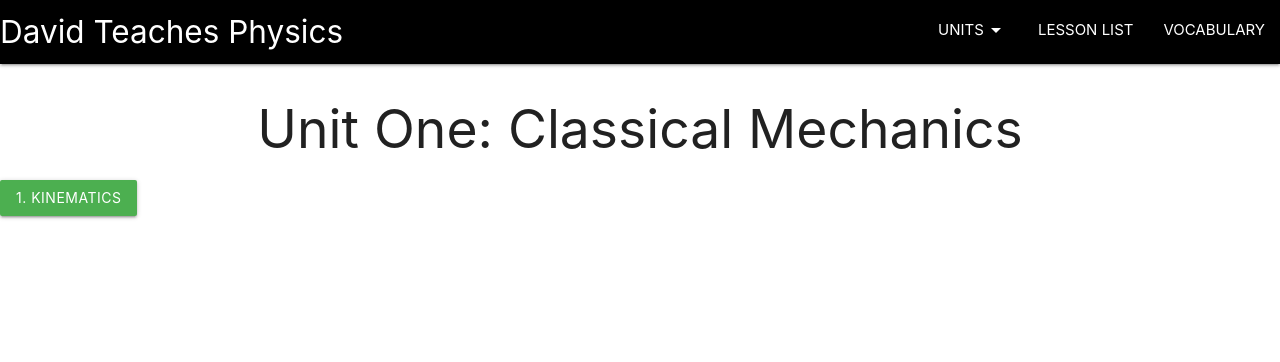
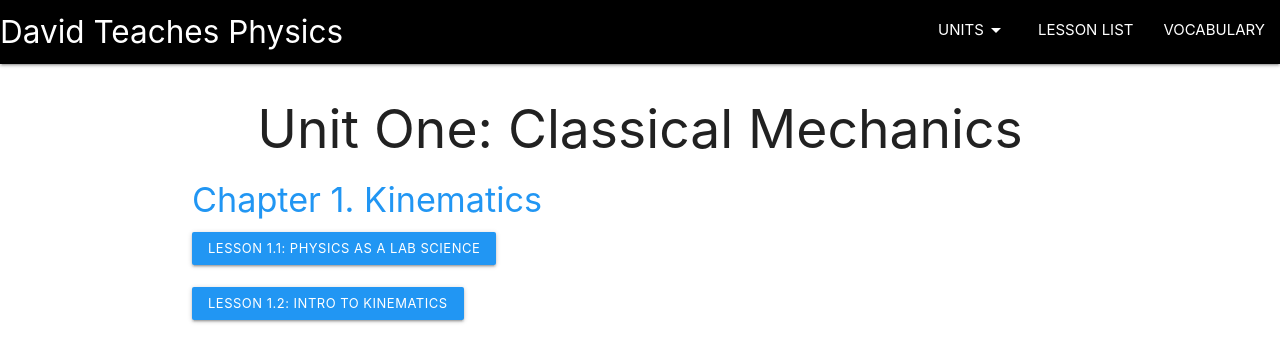
Before and after one commit to davidwu92/DavidTeachesPhysics, a React (Create React App) app in the folder client/: page /classical-mechanics in a window 1280 px wide. Shown: the top 362 px of the page. Built offline with nearby package versions, Linux system fonts and the light colour scheme.

Commit message:
Styling Changes

```diff
--- a/client/src/Pages/Lessons/ClassicalMechanics/ClassicalMechanics.js
+++ b/client/src/Pages/Lessons/ClassicalMechanics/ClassicalMechanics.js
@@ -11,11 +11,15 @@ const ClassicalMechanics = () => {
 
   return (
     <>
-      <h2 className="center">Unit One: Classical Mechanics</h2>
-
-      <button className="green btn" onClick={()=>{history.push('/kinematics')}}>1. Kinematics</button>
-
-
+      <div className="container">
+        <h2 className="center">Unit One: Classical Mechanics</h2>
+        {/* <h4 className="blue-text text-darken-1">Chapter 1: Kinematics</h4> */}
+        <h4><a className="blue-text" onClick={()=>{history.push('/kinematics')}}>Chapter 1. Kinematics</a></h4>
+        <button className="blue btn-small" onClick={()=>{history.push('/lesson1_1')}}>Lesson 1.1: Physics as a Lab Science</button>
+        <br/>
+        <br/>
+        <button className="blue btn-small" onClick={()=>{history.push('/lesson1_2')}}>Lesson 1.2: Intro to Kinematics</button>
+      </div>
     </>
   )
 }
--- a/client/src/Pages/Lessons/ClassicalMechanics/Kinematics/KinematicsContent.js
+++ b/client/src/Pages/Lessons/ClassicalMechanics/Kinematics/KinematicsContent.js
@@ -12,12 +12,12 @@ const KinematicsContent = () => {
   return (
     <>
       <div className="container">
-        <h2 className="center">Unit 1: Kinematics</h2>
+        <h2 className="center">Chapter 1: Kinematics</h2>
 
-        <button className="green btn" onClick={()=>{history.push('/lesson1_1')}}>Lesson 1.1: Physics as a Lab Science</button>
+        <button className="blue btn" onClick={()=>{history.push('/lesson1_1')}}>Lesson 1.1: Physics as a Lab Science</button>
         <br/>
         <br/>
-        <button className="green btn" onClick={()=>{history.push('/lesson1_2')}}>Lesson 1.2: Intro to Kinematics: Displacement, Velocity, and Acceleration</button>
+        <button className="blue btn" onClick={()=>{history.push('/lesson1_2')}}>Lesson 1.2: Intro to Kinematics</button>
 
       </div>
     </>
--- a/client/src/Pages/Lessons/ClassicalMechanics/Kinematics/Lesson1_1.js
+++ b/client/src/Pages/Lessons/ClassicalMechanics/Kinematics/Lesson1_1.js
@@ -15,23 +15,29 @@ const Lesson1_1 = () => {
 
   return (
     <>
+      <div className="indigo lighten-4" style={{marginBottom: "-7px", paddingBottom: "10px"}}>
+        <p className="black blue-text" style={{textIndent: "20px", margin: "0"}}>
+          <button className="btn-small btn-flat black blue-text" onClick={()=>{history.push('/classical-mechanics')}}>Unit 1: Classical Mechanics</button>
+          {`>`} <button className="btn-small btn-flat black blue-text" onClick={()=>{history.push('/kinematics')}}>1. Kinematics</button>
+          {`>`} <button className="btn-small btn-flat black blue-text">1.1 Physics as a Lab Science </button>
+        </p>
         <button className="green btn right" onClick={()=>{history.push('/lesson1_2')}}>NEXT LESSON: 1.2 Intro to Kinematics</button>
         <br/>
         <div className="container">
-        <h3 className="center">Lesson 1.1: Physics as a Lab Science</h3>
+          <h3 className="center indigo-text text-darken-4">Lesson 1.1: Physics as a Lab Science</h3>
           <h6 style={{textIndent: "30px"}}>
-          Before studying E = mc<sup>2</sup> or even F = ma, we should probably talk about how the laws and constants used by physicists have developed over years of experimentation, hypothesis-testing, and lab work. Galileo didn't discover the moons of Jupiter in a day's worth of observations, you know!
+            Before studying E = mc<sup>2</sup> or even F = ma, we should probably talk about how the laws and constants used by physicists have developed over years of experimentation, hypothesis-testing, and lab work.
           </h6>
           <h6>
-          <div className="purple-text grey lighten-4" style={{padding:"1px 2% 1px 2%"}}>
+            <div className="indigo-text text-darken-4 grey lighten-3" style={{padding:"1px 2% 1px 2%"}}>
               <h5>Lesson Contents</h5>
-            <div className="purple" style={{height: "1px"}}></div><br/>
+              <div className="indigo darken-4" style={{height: "1px"}}></div><br/>
               <li><span onClick={()=>{document.getElementById("section1").scrollIntoView({behavior: "smooth"})}} className="blue-text text-darken-1"><u>Accuracy vs. Precision</u></span></li><br/>
               <li><span onClick={()=>{document.getElementById("section2").scrollIntoView({behavior: "smooth"})}} className="blue-text text-darken-1"><u>Vectors vs. Scalars</u></span></li><br/>
             </div>
           </h6>
         </div>
-
+      </div>
       <div className="row">
         <div id="section1" className="green lighten-5" style={{padding:"1vh 6vw"}}>{/* SECTION 1 ACCURACY VS. PRECISION */}
           <h4 className="green-text text-darken-3">Accuracy vs. Precision</h4>
--- a/client/src/Pages/Lessons/ClassicalMechanics/Kinematics/Lesson1_2.js
+++ b/client/src/Pages/Lessons/ClassicalMechanics/Kinematics/Lesson1_2.js
@@ -14,11 +14,17 @@ const Lesson1_2 = () => {
 
   return (
     <>
+      <div className="indigo lighten-4" style={{marginBottom: "-7px", paddingBottom: "10px"}}>
+        <p className="black blue-text" style={{textIndent: "20px", margin: "0"}}>
+          <button className="btn-small btn-flat black blue-text" onClick={()=>{history.push('/classical-mechanics')}}>Unit 1: Classical Mechanics</button>
+          {`>`}<button className="btn-small btn-flat black blue-text" onClick={()=>{history.push('/kinematics')}}>1. Kinematics</button>
+          {`>`}<button className="btn-small btn-flat black blue-text">1.2 Intro to Kinematics</button>
+        </p>
         <button className="green btn left" onClick={()=>{history.push('/lesson1_1')}}>PREVIOUS LESSON: 1.1 Physics as a Lab Science</button>
         <button className="green btn right" onClick={()=>{history.push('/lesson1_3')}}>NEXT LESSON: 1.3 The Kinematics Equations</button>
         <br/>
         <div className="container">{/* INTRODUCING LESSON 1.2 */}
-        <h3 className="center">Lesson 1.2: Intro to Kinematics</h3>
+          <h3 className="center indigo-text text-darken-4">Lesson 1.2: Intro to Kinematics</h3>
           <h6>
             In layman's terms, kinematics is the study of <em>how</em> stuff moves; for the most part, we'll be ignoring <em>why</em> stuff moves. The quantities, skills, and concepts we'll study in this lesson are listed below.
             <br/>
@@ -26,9 +32,9 @@ const Lesson1_2 = () => {
             <em>Keep in mind that full mastery of these concepts is an <b>absolute must</b> if you wish to have any hope of moving foward to the proceeding units!</em>
             <br/>
             <br/>
-          <div className="purple-text grey lighten-4" style={{padding:"1px 2% 1px 2%"}}>
+            <div className="indigo-text text-darken-4 grey lighten-3" style={{padding:"1px 2% 1px 2%"}}>
               <h5>Lesson Contents</h5>
-            <div className="purple" style={{height: "1px"}}></div><br/>
+              <div className="indigo darken-4" style={{height: "1px"}}></div><br/>
               <li><span onClick={()=>{document.getElementById("section1").scrollIntoView({behavior: "smooth"})}} className="blue-text text-darken-1"><u>Displacement</u></span></li><br/>
               <li><span onClick={()=>{document.getElementById("section2").scrollIntoView({behavior: "smooth"})}} className="blue-text text-darken-1"><u>Velocity</u></span></li><br/>
               <li><span onClick={()=>{document.getElementById("section3").scrollIntoView({behavior: "smooth"})}} className="blue-text text-darken-1"><u>Acceleration</u></span></li><br/>
@@ -37,7 +43,7 @@ const Lesson1_2 = () => {
             </div>
           </h6>
         </div>
-
+      </div>
       <div id="section1" className="green lighten-5" style={{padding:"1vh 6vw"}}>{/* SECTION 1 Δx*/}
         <h4 className="green-text text-darken-3">Displacement, the change in position</h4>
         <p style={{textIndent: "20px"}}><b>Displacement</b> is the vector equivalent of <b>distance</b>; both are measured in meters (m). While distance, <em>d</em>, represents how far meters an object has travelled (or how far apart two points are), displacement is defined as an object's <em>change in position</em>. If "x" represents where an object lies along a horizontal axis, we use Δx ("delta-x") to represent the <em>change in "x"</em> AKA the horizontal displacement. If an object's motion is two-dimensional, we need to use both horizontal and vertical displacements!</p>
@@ -413,7 +419,7 @@ const Lesson1_2 = () => {
             </div>
           </div>
           <div className="col s12 m5 l5 center">
-            <h5>1<em>D Acceleration</em> Simulator</h5>
+            <h6><em>1D Acceleration Simulator</em></h6>
             <iframe src="https://scratch.mit.edu/projects/415806627/embed" allowtransparency="true" width="499" height="402" frameborder="0" scrolling="no" allowfullscreen></iframe>
             <p><a target="_blank" href="https://scratch.mit.edu/projects/415806627">Direct Link to Scratch</a></p>
           </div>
```
Lines whose indentation alone changed are shown as unchanged.
